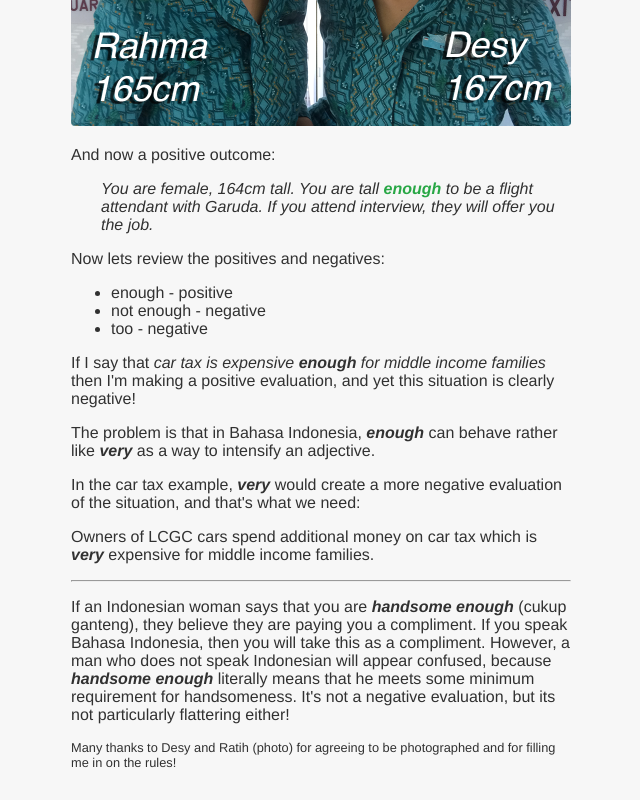
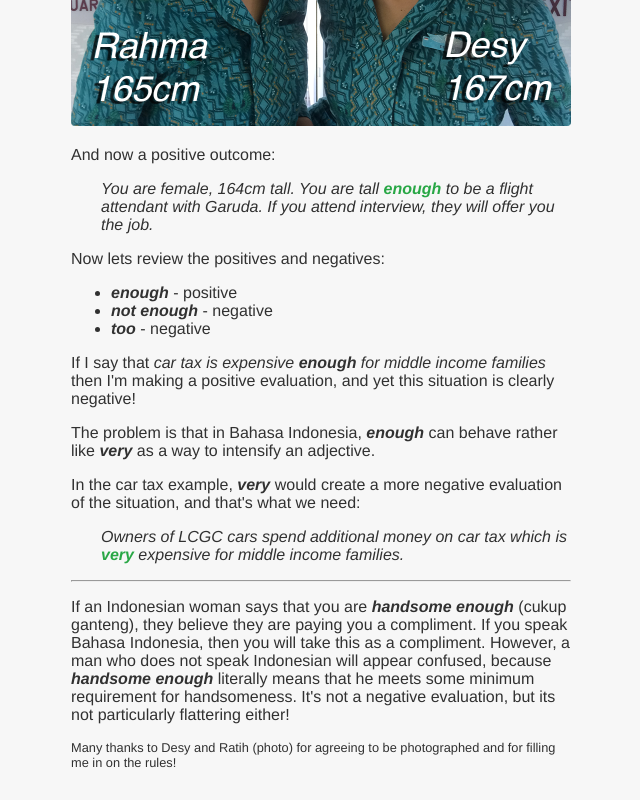
Before and after one commit to boltonsteve/gurueap, a SvelteKit app: page /posts/enough in a window 1280 px wide. Shown: the part 959-1759 px from the top of the page, without its empty margins (319-959 px from the left). Built offline with nearby package versions, Linux system fonts and the light colour scheme.

Commit message:
enough 2

```diff
--- a/src/routes/posts/enough/+page.svelte
+++ b/src/routes/posts/enough/+page.svelte
@@ -37,9 +37,9 @@
     <p>Now lets review the positives and negatives:</p>
 
     <ul>
-        <li>enough - positive</li>
-        <li>not enough - negative</li>
-        <li>too - negative</li>
+        <li><b><i>enough</i></b> - positive</li>
+        <li><b><i>not enough</i></b> - negative</li>
+        <li><b><i>too</i></b> - negative</li>
     </ul>
 
     <p>If I say that <i>car tax is expensive <b>enough</b> for middle income families</i> then I'm making a positive evaluation, and yet this situation is clearly negative!</p>
@@ -48,7 +48,7 @@
 
     <p>In the car tax example, <b><i>very</i></b> would create a more negative evaluation of the situation, and that's what we need:</p>
 
-    <p>Owners of LCGC cars spend additional money on car tax which is <i><b>very</b></i> expensive for middle income families.</p>
+    <p class="font-italic ml-3">Owners of LCGC cars spend additional money on car tax which is <span class="font-weight-bold text-success">very</span> expensive for middle income families.</p>
 
     <hr>
 
```
